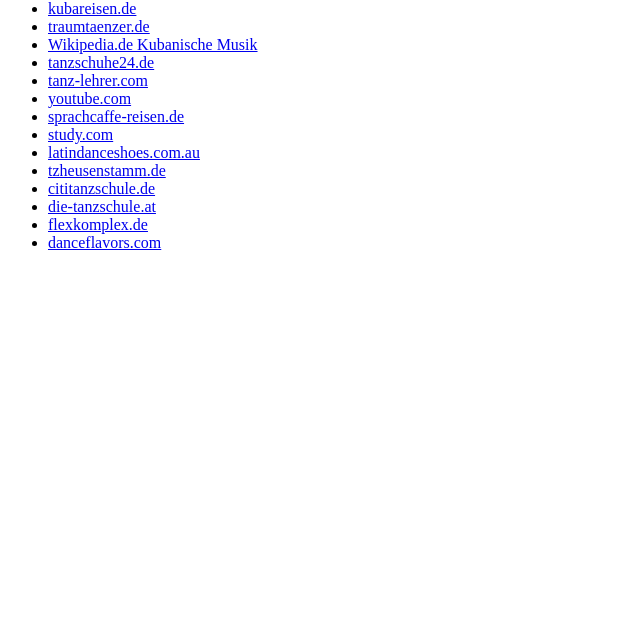
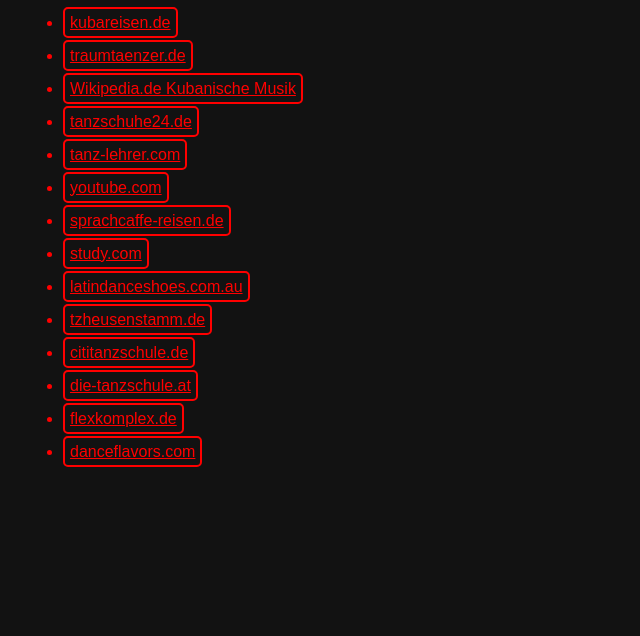
Before and after one commit to IpGa13/fredeundotnet, a plain HTML site: page presentation/rumba/index.html in a window 1280 px wide. Shown: the part 164-800 px from the top of the page, without its empty margins (0-640 px from the left). Drawn offline with Linux system fonts and the light colour scheme.

Commit message:
Update index.html

```diff
--- a/presentation/rumba/index.html
+++ b/presentation/rumba/index.html
@@ -1,3 +1,11 @@
+<!DOCTYPE html>
+<html lang="en">
+<head>
+    <meta charset="UTF-8">
+    <title>Rumba Präsentation</title>
+    <link rel="stylesheet" href="style.css">
+</head>
+<body>
     <h1>Präsentation</h1>
     <a href="rumba.pptx">Download</a>
 
@@ -18,3 +26,27 @@
         <li><a href="https://www.flexkomplex.de/tanzen/die-rumba/">flexkomplex.de</a></li>
         <li><a href="https://www.danceflavors.com/walzer-tanzen/">danceflavors.com</a></li>
     </ul>
+    <style>
+        body {
+            color: red;
+            background-color: #121212;
+            font-family: sans-serif,"Comic Sans MS",Wingdings;
+        }
+        li {
+            margin: 15px;
+        }
+        a {
+            border: 2px solid red;
+            color: red;
+            padding:5px;
+            border-radius: 5px;
+        }
+        a:hover {
+            border: 2px solid lime;
+            color: lime;
+            padding:5px;
+            border-radius: 2px;
+        }
+    </style>
+</body>
+</html>
```
Lines whose indentation alone changed are shown as unchanged.
